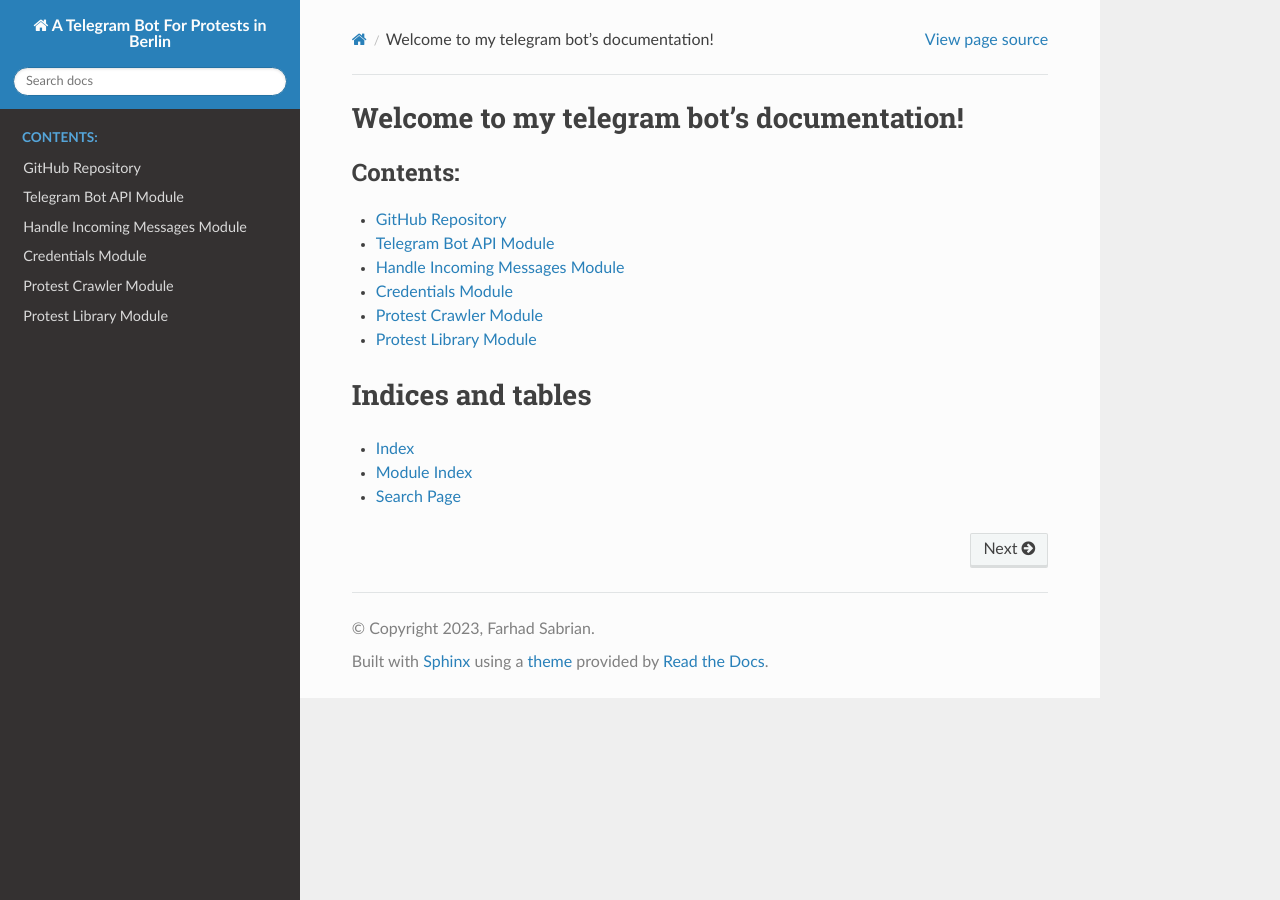
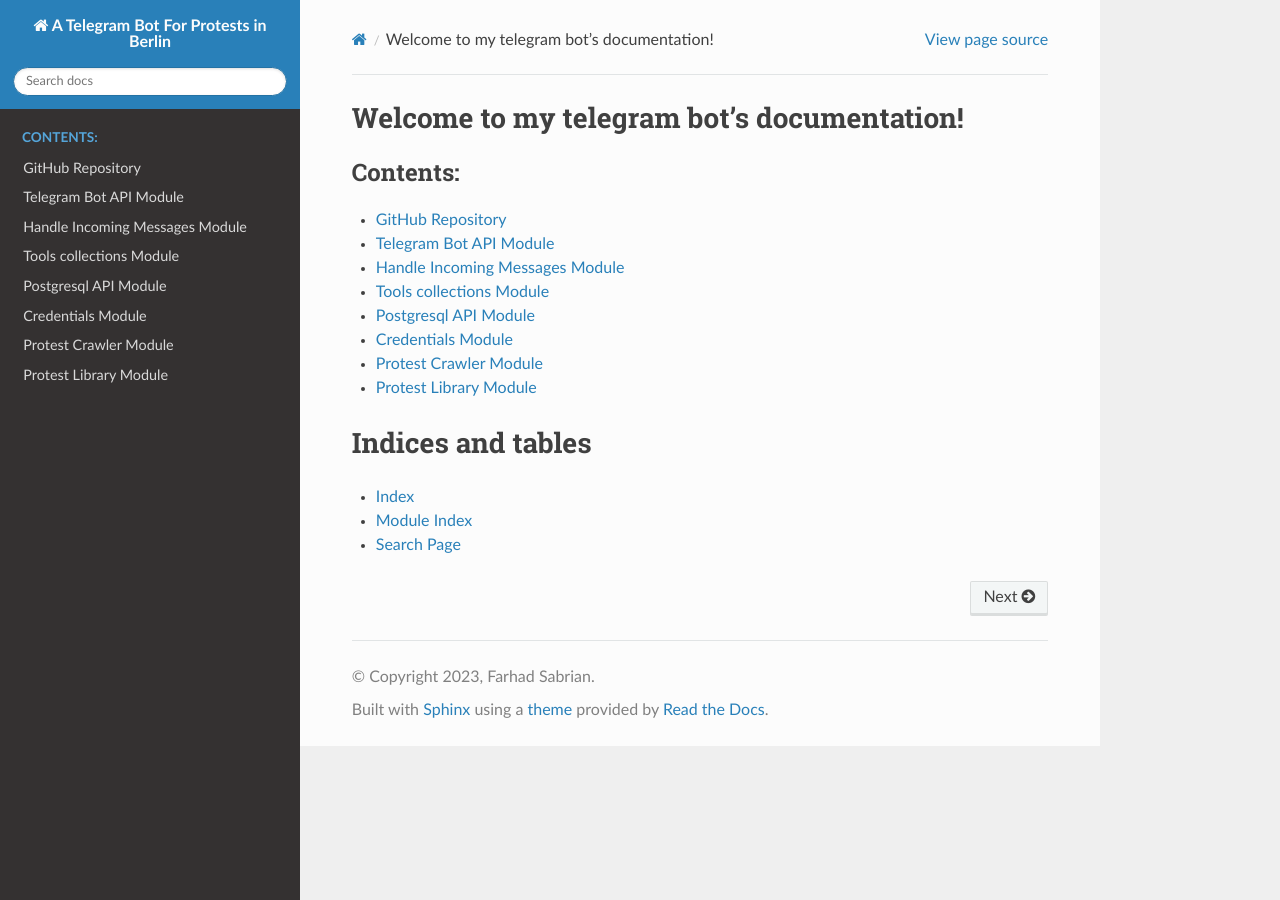
Before and after one commit to Mamdasn/telegram-bot-protests-in-berlin, a Sphinx documentation site: the page built from docs/source/index.rst, in a window 1280 px wide. Built offline with Sphinx 7.4.7 and the Read the Docs theme 2.0.0, drawn with Linux system fonts in a browser that asks for light colours.

Commit message:
Address to libs dir + Add new modules

```diff
--- a/docs/source/modules.rst
+++ b/docs/source/modules.rst
@@ -1,19 +1,31 @@
 Telegram Bot API Module
 =======================
 
-.. automodule:: telegram_bot_api
+.. automodule:: libs.telegram_bot_api
    :members:
 
 Handle Incoming Messages Module
 ===============================
 
-.. automodule:: incoming_message_handler
+.. automodule:: libs.incoming_message_handler
+   :members:
+
+Tools collections Module
+========================
+
+.. automodule:: libs.tools_collection
+   :members:
+
+Postgresql API Module
+=====================
+
+.. automodule:: libs.postgres_api
    :members:
 
 Credentials Module
 ==================
 
-.. automodule:: credentials
+.. automodule:: libs.credentials
    :members:
 
 Protest Crawler Module
```
